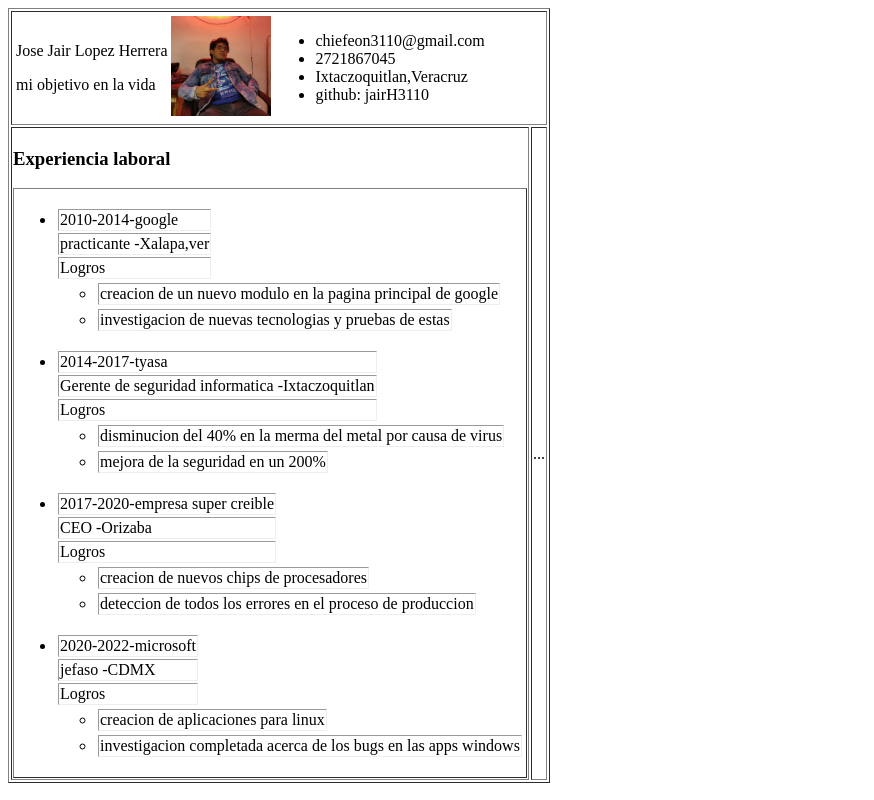
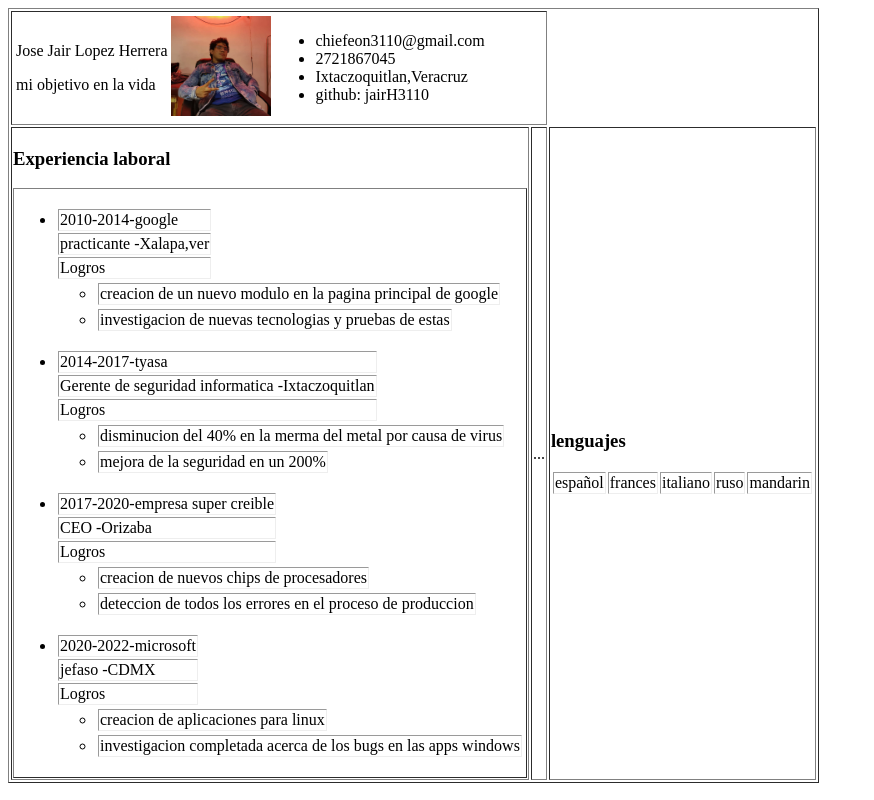
Before and after one commit to jairH3110/jairH3110.github.io, an Angular app: page / in a window 1280 px wide. Shown: the whole page, without its empty margins (0-874 px from the left). Built offline with nearby package versions, Linux system fonts and the light colour scheme.

Commit message:
añadiendo branch lenguajes con issue resuelto #14

```diff
--- a/src/app/app.component.html
+++ b/src/app/app.component.html
@@ -6,5 +6,6 @@
   <tr>
     <td> <app-work-experience></app-work-experience></td>
     <td>...</td>
+    <td><app-lenguajes></app-lenguajes></td>
   </tr>
 </table>
--- a/src/app/app.module.ts
+++ b/src/app/app.module.ts
@@ -5,12 +5,14 @@ import { AppRoutingModule } from './app-routing.module';
 import { AppComponent } from './app.component';
 import { HeaderComponent } from './header/header.component';
 import { WorkExperienceComponent } from './work-experience/work-experience.component';
+import { LenguajesComponent } from './lenguajes/lenguajes.component';
 
 @NgModule({
   declarations: [
     AppComponent,
     HeaderComponent,
-    WorkExperienceComponent
+    WorkExperienceComponent,
+    LenguajesComponent
   ],
   imports: [
     BrowserModule,
--- /dev/null
+++ b/src/app/lenguajes/lenguajes.component.html
@@ -0,0 +1,8 @@
+<h3>lenguajes</h3>
+<tr>
+    <td> español</td>
+    <td> frances</td>
+    <td> italiano</td>
+    <td> ruso</td>
+    <td> mandarin</td>
+</tr>
--- /dev/null
+++ b/src/app/lenguajes/lenguajes.component.ts
@@ -0,0 +1,15 @@
+import { Component, OnInit } from '@angular/core';
+
+@Component({
+  selector: 'app-lenguajes',
+  templateUrl: './lenguajes.component.html',
+  styleUrls: ['./lenguajes.component.scss']
+})
+export class LenguajesComponent implements OnInit {
+
+  constructor() { }
+
+  ngOnInit(): void {
+  }
+
+}
```
Also changed, not shown: src/app/lenguajes/lenguajes.component.scss (added), 1 other file (tests, documents, lock files or other folders).
